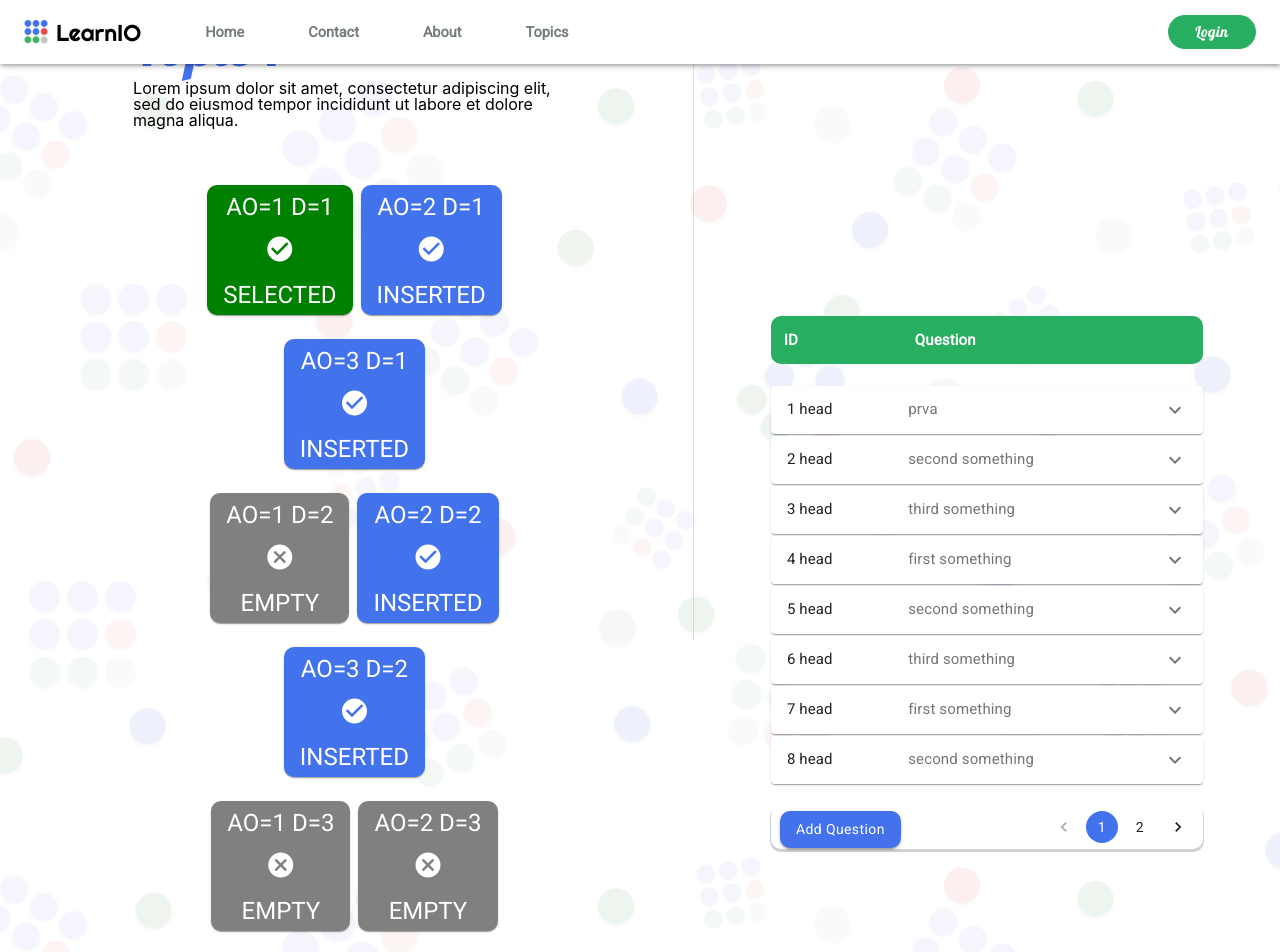
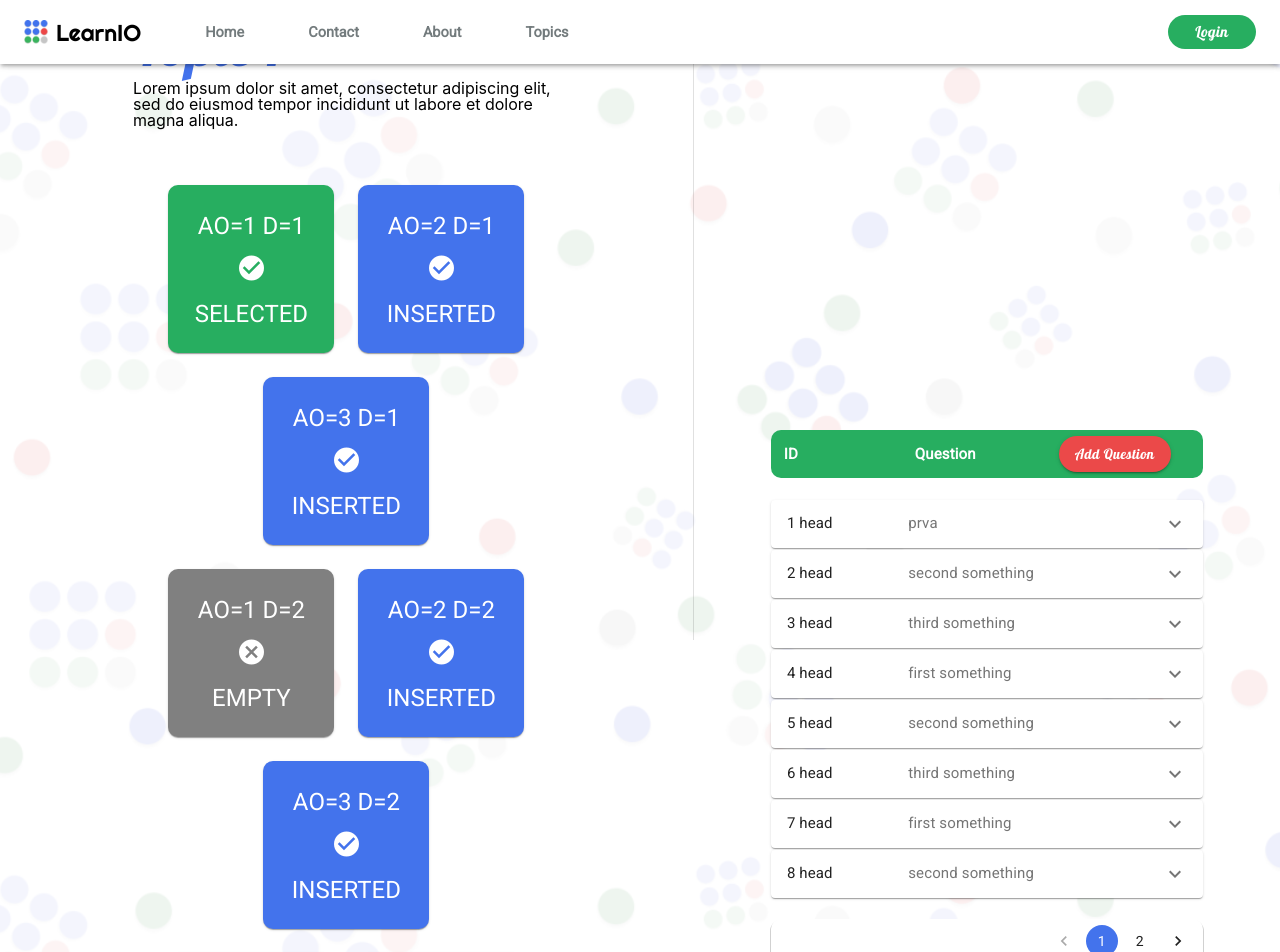
Before and after one commit to IvanLuksic/LearnIO, a React (Create React App) app in the folder learnio/: page /topic/1 in a window 1280 px wide. Shown: the top 952 px of the page. Built offline with nearby package versions, Linux system fonts and the light colour scheme.

Commit message:
Fixed pagination, horizontall scrollbar, updated styles

```diff
--- a/learnio/src/components/EditQuestion.jsx
+++ b/learnio/src/components/EditQuestion.jsx
@@ -1,4 +1,4 @@
-import React, {useState} from 'react';
+import React, {useState, useEffect} from 'react';
 import { makeStyles} from '@material-ui/core/styles';
 import backgroundIMG from '../images/learniobg10-15.png';
 import Accordion from '@material-ui/core/Accordion';
@@ -110,10 +110,17 @@ function AddAccordion(props) {
     setPage(value);
   };
 
+  useEffect(() => {
+
+        if(pageCount < 2){
+           changePage(1, 1);
+        }
+  })
 
   var rowLen = props.questions.length-1;
   var pageCount = (rowLen+(8-((rowLen)%8)))/8;
   var topQ = 0 + (page-1)*8;
+
 
   const handleChange = (panel) => (event, isExpanded) => {
   setExpanded(isExpanded ? panel : false);
@@ -137,7 +144,7 @@ function AddAccordion(props) {
         </AccordionSummary>
         <AccordionDetails>
           <Typography>{question.text}</Typography>
-            <Popup trigger={<Button style={{marginLeft:'3vh',marginRight:'1vh',maxHeight:'3vh',backgroundColor:'#EB4949',color:'white'}} variant="contained">Edit</Button>} modal nested fixed>
+            <Popup trigger={<Button style={{marginLeft:'3vh',marginRight:'1vh',maxHeight:'3vh',backgroundColor:'#EB4949',color:'white', borderRadius: "25px", fontFamily: "Lobster"}} variant="contained">Edit</Button>} modal nested fixed>
               {
               <AddQuestPU prop={question}/>
               }
@@ -147,15 +154,7 @@ function AddAccordion(props) {
       </div>
     ))}
     <div className={classes.pagin}>
-      <Popup trigger={
-        <Button style={{position:'relative', marginLeft:'3px', float:'left', borderRadius:'10px'}} variant="contained" color="primary">
-          Add Question
-        </Button>
-        } modal nested fixed>
-        {
-          <AddQuestPU/>
-        }
-      </Popup>
+
 
       <Pagination style={{display: 'flex', justifyContent:'flex-end'}} count={pageCount} page={page} onChange={changePage} color="primary" />
     </div>
@@ -173,8 +172,15 @@ export function EditQuestion(props) {
             <div className={classes.tableHeader}>
             <Typography className={classes.Heading}>ID</Typography>
             <Typography style={{marginLeft:'-3%'}} className={classes.Heading}>Question</Typography>
+             <Popup trigger={
+              <Button style={{position:'relative', float:'right', borderRadius:'25px', fontFamily:"Lobster"}} variant="contained" color="secondary">
+                Add Question
+              </Button>
+              } modal nested fixed>
+              { <AddQuestPU/>  }
+              </Popup>
             </div>
-            <div style={{position:'relative', marginTop:'5%'}}><AddAccordion questions={props.questions} start={1}/></div>
+            <div style={{position:'relative', marginTop:'5%'}}><AddAccordion questions={props.questions}/></div>
             </div>
         </div>
     )
--- a/learnio/src/components/MatricaAdmin.jsx
+++ b/learnio/src/components/MatricaAdmin.jsx
@@ -45,8 +45,8 @@ const useStyles = makeStyles((theme) => ({
           fontFamily: "Lobster"
       },
     paper:{
-        width: "100%",
-        height: "100%",
+        width: 150,
+        height: 150,
         textAlign: 'center',
         variant: "outlined",
         backgroundColor: '#BDBDBD',
@@ -56,6 +56,7 @@ const useStyles = makeStyles((theme) => ({
         padding: theme.spacing(1),
         color:"white",
         borderRadius: "10px",
+        cursor: "pointer"
     },
     divider:{
         [theme.breakpoints.down('sm')]: {
@@ -83,7 +84,7 @@ function DisplayField(props){
         if((props.aoSelected===props.ao) && (props.dSelected===props.d))
         {
             setStatus("SELECTED");
-            setColor("green")
+            setColor("#27AE60")
         }
         else
         {
@@ -93,7 +94,7 @@ function DisplayField(props){
     });
     return (
 
-            <Grid item >
+            <Grid item>
                 <Paper onClick={(event)=>{props.changeSelected(event,props.ao,props.d);}} className={classes.paper} style={{backgroundColor: color}} >
                     <Grid container direction="column" justify="center" alignItems="center" style={{height: "100%"}}>
                         <Grid item><h1>AO={props.ao} D={props.d}</h1></Grid>
@@ -106,7 +107,7 @@ function DisplayField(props){
 }
 
 function DisplayRow(props){
-    let returnRow = props.questions.map( (field) => <DisplayField questions={field.question} changeSelected={props.changeSelected} ao={field.ao} d={field.d} aoSelected={props.aoSelected} dSelected={props.dSelected}/> )
+    let returnRow = props.questions.map( (field,index) => <DisplayField key={index} questions={field.question} changeSelected={props.changeSelected} ao={field.ao} d={field.d} aoSelected={props.aoSelected} dSelected={props.dSelected}/> )
     return(<Grid container item direction="row" justify="center" alignItems="center" spacing={3}>{returnRow}</Grid>);
     }
 
@@ -364,7 +365,7 @@ function MatricaAdmin(props)
     return (
         <div style={{display: "flex", flexDirection: "column",justifyContent:"space-evenly", alignItems:"center"}} className={classes.background}>
         <Grid container direction="row" justify="space-evenly" alignItems="center"  height="100%">
-            <Grid container  md={6} direction="row" justify="center" alignItems="center" >
+            <Grid container item md={6} direction="row" justify="center" alignItems="center" >
                 <Grid item xs={11} md={8} className={classes.topicTitle} direction="column" justify="center" alignItems="flex-start"  container>
                     <Grid item><Typography  xs={11} color="primary" variant="h2" component="h2" className={classes.lobster}>Topic {topicID}</Typography></Grid>
                     <Grid item><p style={{fontSize:'2vh', color: 'black', display: 'block'}}>Lorem ipsum dolor sit amet, consectetur adipiscing elit, sed do eiusmod tempor incididunt ut labore et dolore magna aliqua.</p></Grid>
@@ -374,7 +375,7 @@ function MatricaAdmin(props)
                 </Grid>
             </Grid>
             <Divider orientation="vertical" className={classes.divider} flexItem/>
-            <Grid container md={5} sm={12} xs={12}  direction="row" justify="center" alignItems="center" >
+            <Grid container item md={5} sm={12} xs={12}  direction="row" justify="center" alignItems="center" >
                     <EditQuestion questions={(field[(aoSelected+aoLVL*(dSelected-1)-1)].question.length!==0) ? field[(aoSelected+aoLVL*(dSelected-1)-1)].question : [{id: 1, heading:"NOTHING", secondary:"nothing", photo:false, url:'', text:"-----------------------------------------------------------------------------------------------------"}] }/>
             </Grid>
         </Grid>
--- a/learnio/src/components/StudentTopics.jsx
+++ b/learnio/src/components/StudentTopics.jsx
@@ -49,6 +49,9 @@ const useStyles = makeStyles((theme) => ({
         width:"90%",
       },
       [theme.breakpoints.up('md')]: {
+        width:"50%",
+      },
+      [theme.breakpoints.up('xl')]: {
         width:"40%",
       },
     },
```
